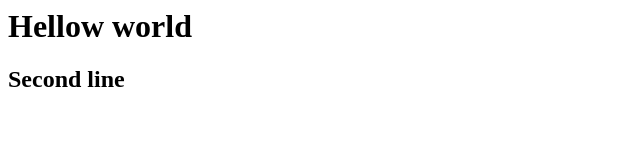
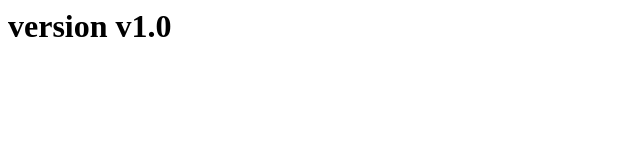
Before and after one commit to AleksK88/6-vcs-advanced, a plain HTML site: page index.html in a window 1280 px wide. Shown: the whole page, without its empty margins (0-640 px from the left). Drawn offline with Linux system fonts and the light colour scheme.

Commit message:
Adding new text to index.html

```diff
--- a/index.html
+++ b/index.html
@@ -1,2 +1 @@
-<h1>Hellow world</h1>
-<h2>Second line</h2>
+<h1>version v1.0</h1>
```
